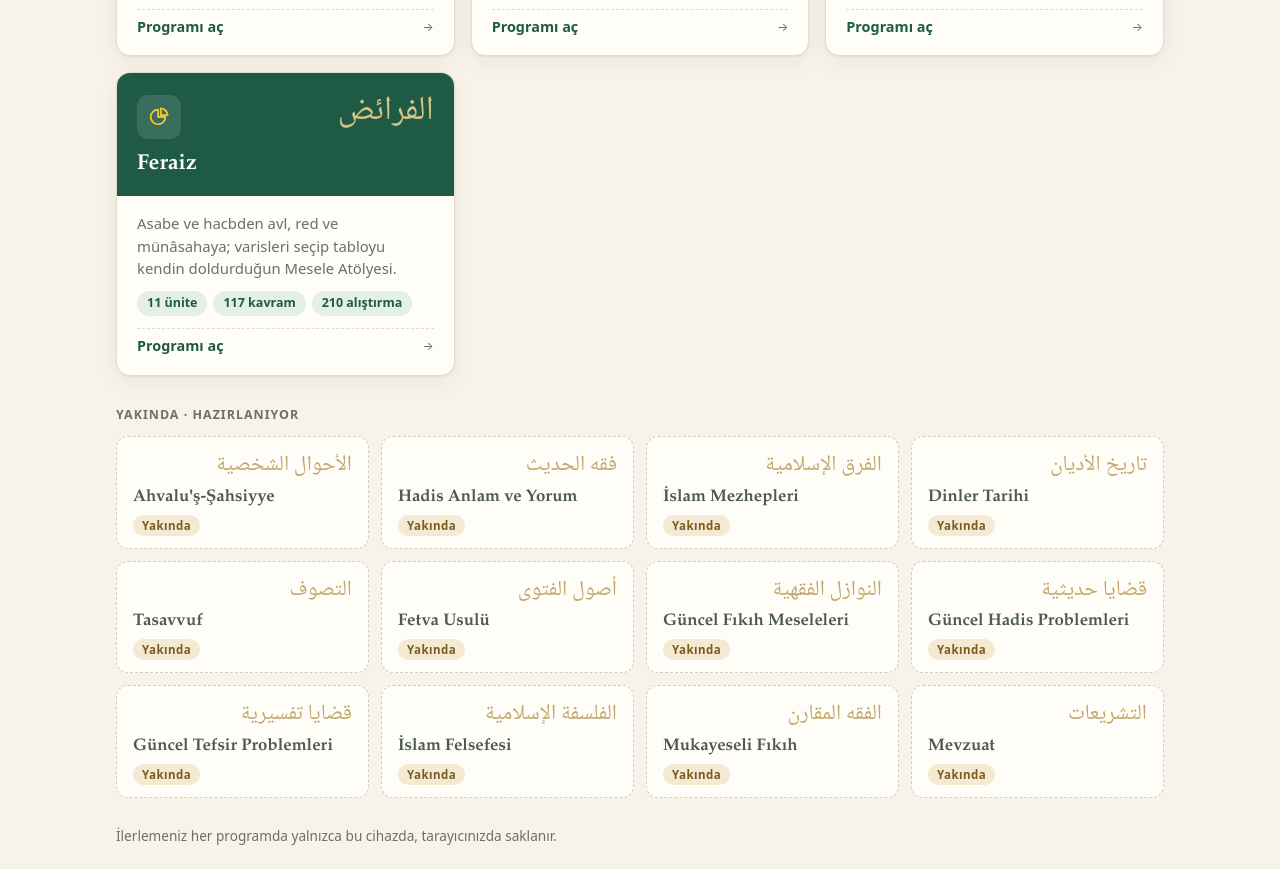
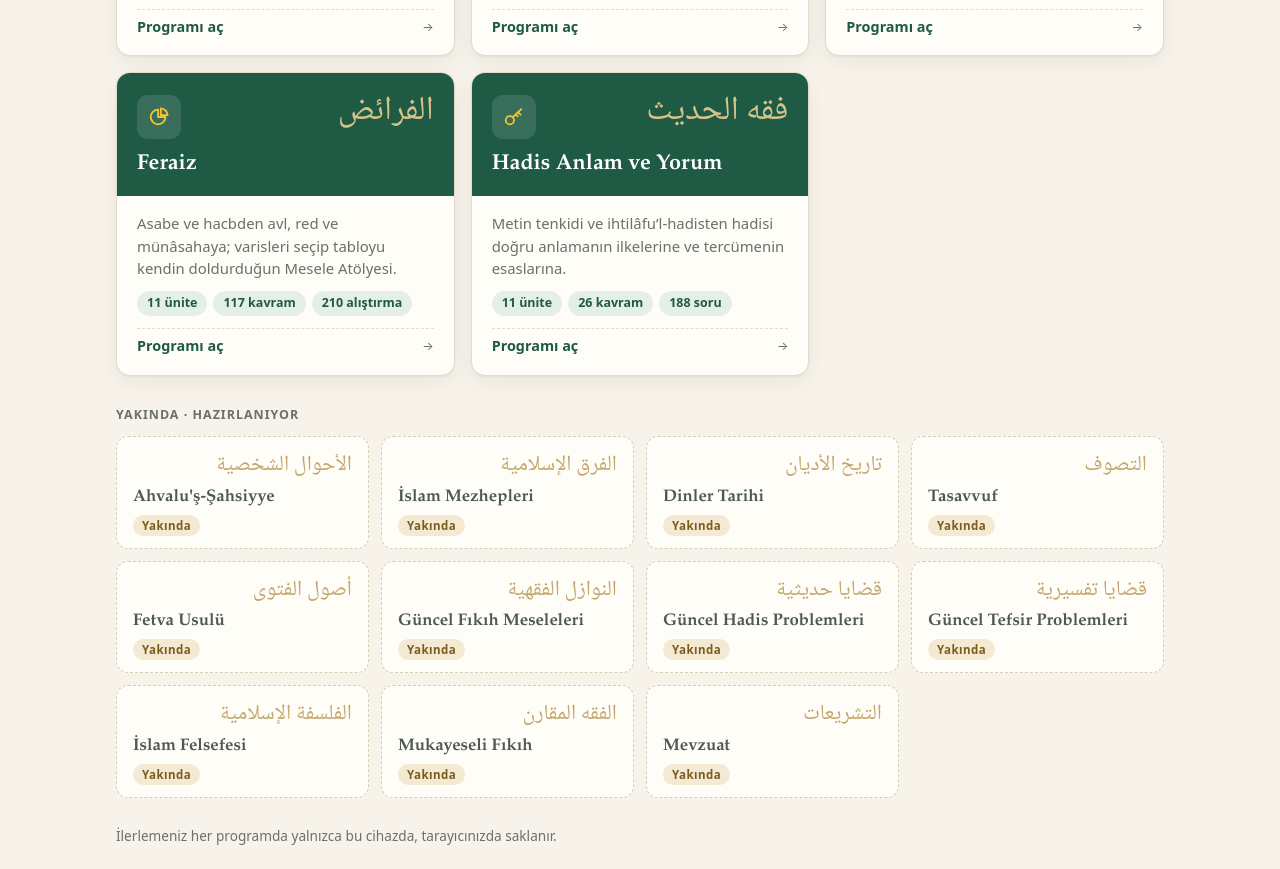
Before and after one commit to alpkiraym/alpkiraym.github.io, a plain HTML site: page index.html in a window 1280 px wide. Shown: the part 1261-2130 px from the top of the page. Drawn offline with Linux system fonts and the light colour scheme.

Commit message:
Hadis Anlam ve Yorum kartı ve alt çubuk listesi
Co-Authored-By: Claude Opus 5.5 <noreply@anthropic.com>
Claude-Session: https://claude.ai/code/session_01UCS6MAccYZxG5R1VKftYjx

```diff
--- a/index.html
+++ b/index.html
@@ -236,13 +236,24 @@ h1{font-size:1.9rem;color:var(--green)}
         <div class="go">Programı aç <small>→</small></div>
       </div>
     </a>
+    <a class="app" href="/hadis_anlam_ve_yorum/">
+      <div class="top">
+        <span class="ico"><svg width="22" height="22" viewBox="0 0 24 24" fill="none" stroke="currentColor" stroke-width="2" stroke-linecap="round" stroke-linejoin="round"><circle cx="7.5" cy="15.5" r="4.5"/><path d="M10.7 12.3L20 3.5"/><path d="M16.6 6.9l2.6 2.6"/><path d="M14.1 9.4l2 2"/></svg></span>
+        <span class="ar">فقه الحديث</span>
+        <h2>Hadis Anlam ve Yorum</h2>
+      </div>
+      <div class="body">
+        <p>Metin tenkidi ve ihtilâfu’l-hadisten hadisi doğru anlamanın ilkelerine ve tercümenin esaslarına.</p>
+        <div class="facts"><span>11 ünite</span><span>26 kavram</span><span>188 soru</span></div>
+        <div class="go">Programı aç <small>→</small></div>
+      </div>
+    </a>
   </div>
 
   <div class="section-title">Yakında · hazırlanıyor</div>
   <!-- Bir ders hazır olunca kartı buradan silinir, yukarıdaki "Programlar" bölümüne tam kart olarak eklenir. -->
   <div class="soons">
     <div class="soon" aria-disabled="true"><span class="ar" lang="ar">الأحوال الشخصية</span><h3>Ahvalu'ş-Şahsiyye</h3><span class="tag">Yakında</span></div>
-    <div class="soon" aria-disabled="true"><span class="ar" lang="ar">فقه الحديث</span><h3>Hadis Anlam ve Yorum</h3><span class="tag">Yakında</span></div>
     <div class="soon" aria-disabled="true"><span class="ar" lang="ar">الفرق الإسلامية</span><h3>İslam Mezhepleri</h3><span class="tag">Yakında</span></div>
     <div class="soon" aria-disabled="true"><span class="ar" lang="ar">تاريخ الأديان</span><h3>Dinler Tarihi</h3><span class="tag">Yakında</span></div>
     <div class="soon" aria-disabled="true"><span class="ar" lang="ar">التصوف</span><h3>Tasavvuf</h3><span class="tag">Yakında</span></div>
@@ -435,6 +446,7 @@ h1{font-size:1.9rem;color:var(--green)}
     agac:'<path d="M12 2a4.5 4.5 0 0 0-4.4 3.6A4 4 0 0 0 5 13h14a4 4 0 0 0-2.6-7.4A4.5 4.5 0 0 0 12 2z"/><path d="M12 8.5v8"/><path d="M4.5 16.5h15"/><path d="M12 16.5c0 2.2-2.2 3.5-5 4.5M12 16.5c0 2.2 2.2 3.5 5 4.5M12 16.5v5"/>',
     pusula:'<circle cx="12" cy="12" r="9.5"/><path d="M15.6 8.4l-2 5.2-5.2 2 2-5.2z"/><path d="M12 2.5v1.8M12 19.7v1.8M2.5 12h1.8M19.7 12h1.8"/>',
     buyutec:'<circle cx="10" cy="10" r="7"/><path d="M15.2 15.2L21 21"/><path d="M7 8.3h6M7 11.7h4"/>',
+    anahtar:'<circle cx="7.5" cy="15.5" r="4.5"/><path d="M10.7 12.3L20 3.5"/><path d="M16.6 6.9l2.6 2.6"/><path d="M14.1 9.4l2 2"/>',
     pasta:'<path d="M11 4a8 8 0 1 0 8 8h-8z"/><path d="M14 2.6A8 8 0 0 1 21.4 10H14z"/>'
   };
   // Yeni ders hazır olunca buraya bir satır eklenir (ana sayfadaki "Programlar" sırasıyla aynı).
@@ -448,7 +460,8 @@ h1{font-size:1.9rem;color:var(--green)}
     {k:'fikih',  ad:'Fıkıh Usulü',            url:'/fikih_usulu/',         i:'agac'},
     {k:'inanc',  ad:'Güncel İnanç Problemleri', url:'/guncel_inanc/',      i:'pusula'},
     {k:'tahric', ad:'Tahriç Usulü',           url:'/tahric/',              i:'buyutec'},
-    {k:'feraiz', ad:'Feraiz',                 url:'/feraiz/',              i:'pasta'}
+    {k:'feraiz', ad:'Feraiz',                 url:'/feraiz/',              i:'pasta'},
+    {k:'hay',    ad:'Hadis Anlam ve Yorum',   url:'/hadis_anlam_ve_yorum/', i:'anahtar'}
   ];
   var MAIL = 'alpkiraymehmet@gmail.com';
   function rd(k,d){try{var v=localStorage.getItem(k);return v?JSON.parse(v):d}catch(e){return d}}
```
Also changed, not shown: araclar/altcubuk.html (+3 -1 lines).
